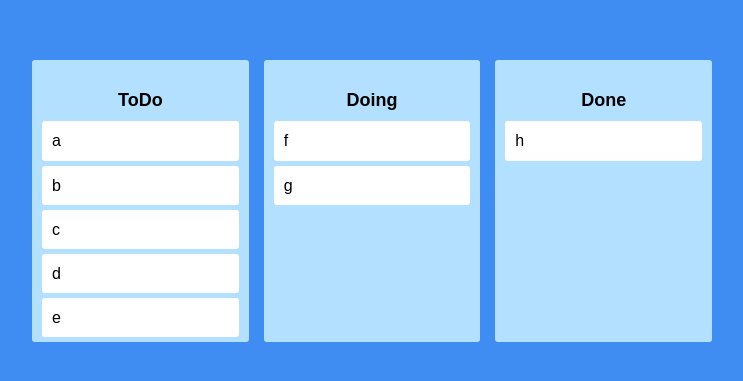
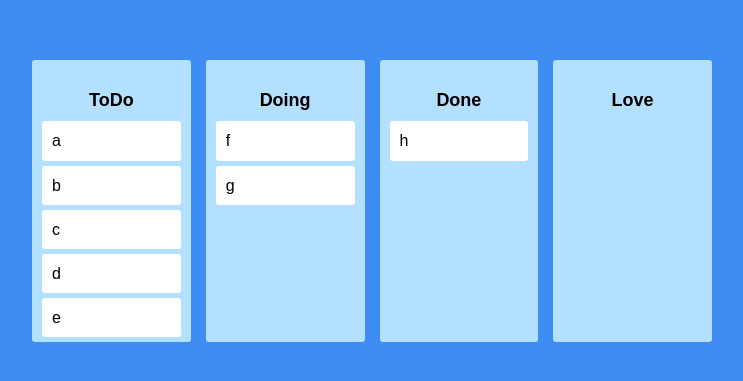
Before and after one commit to joyjsmun/Clone_Trello, a React (Create React App) app: page / in a window 1280 px wide. Shown: the part 199-580 px from the top of the page, without its empty margins (268-1011 px from the left). Built offline with nearby package versions, Linux system fonts and the light colour scheme.

Commit message:
ADD: multi board movement done

```diff
--- a/src/App.tsx
+++ b/src/App.tsx
@@ -19,7 +19,7 @@ const Boards = styled.div`
   display: grid;
   gap:15px;
   width: 100%;
-  grid-template-columns:repeat(3,1fr) ;
+  grid-template-columns:repeat(4,1fr) ;
   min-height: 200px;
 `
 
@@ -46,7 +46,17 @@ function App(){
      )
     }
     if(destination?.droppableId !== source.droppableId){
-
+      setToDos((allBoards) => {
+        const sourceBoard = [...allBoards[source.droppableId]];
+        const destinationBoard = [...allBoards[destination.droppableId]];
+        sourceBoard.splice(source.index,1);
+        destinationBoard.splice(destination?.index,0,draggableId);
+        return{
+          ...allBoards,
+          [source.droppableId]:sourceBoard,
+          [destination.droppableId]:destinationBoard,
+        }
+      })
     }
 
   }
--- a/src/Components/DraggableCard.tsx
+++ b/src/Components/DraggableCard.tsx
@@ -15,7 +15,6 @@ const Card = styled.div`
 `
 
 function DraggableCard({toDo,index}:IDragabbleCardProps) {
-   console.log(toDo,"has been rendered");
  return (
     <Draggable key={toDo} draggableId={toDo} index={index}>
     {(magic) =>
--- a/src/atoms.tsx
+++ b/src/atoms.tsx
@@ -10,5 +10,6 @@ export const toDoState = atom<IToDoState>({
         "ToDo":["a","b","c","d","e"],
         Doing:["f","g"],
         Done:["h"],
+        Love:[],
     }
 })
```
